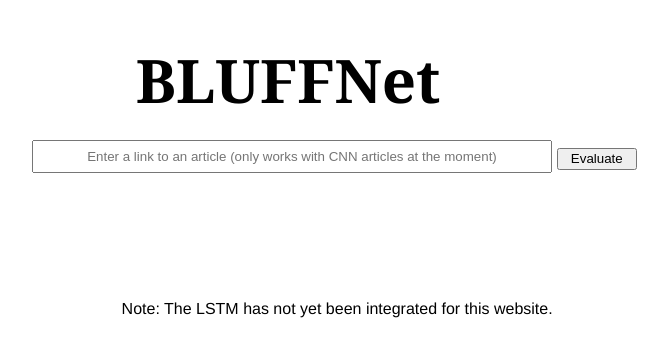
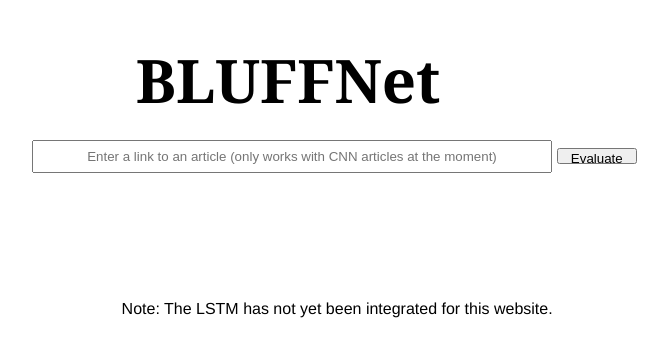
Before and after one commit to 1dividedby0/1dividedby0.github.io, a plain HTML site: page index.html in a window 1280 px wide. Shown: the part 120-476 px from the top of the page, without its empty margins (352-1020 px from the left). Drawn offline with Linux system fonts and the light colour scheme.

Commit message:
new stuff

```diff
--- a/main.css
+++ b/main.css
@@ -86,7 +86,7 @@
 #eval {
     left: 71%;
     width: 80px;
-    line-height: 16px;
+    height: 16px;
     margin-top: -100px;
     position: absolute;
     text-align: center;
```
